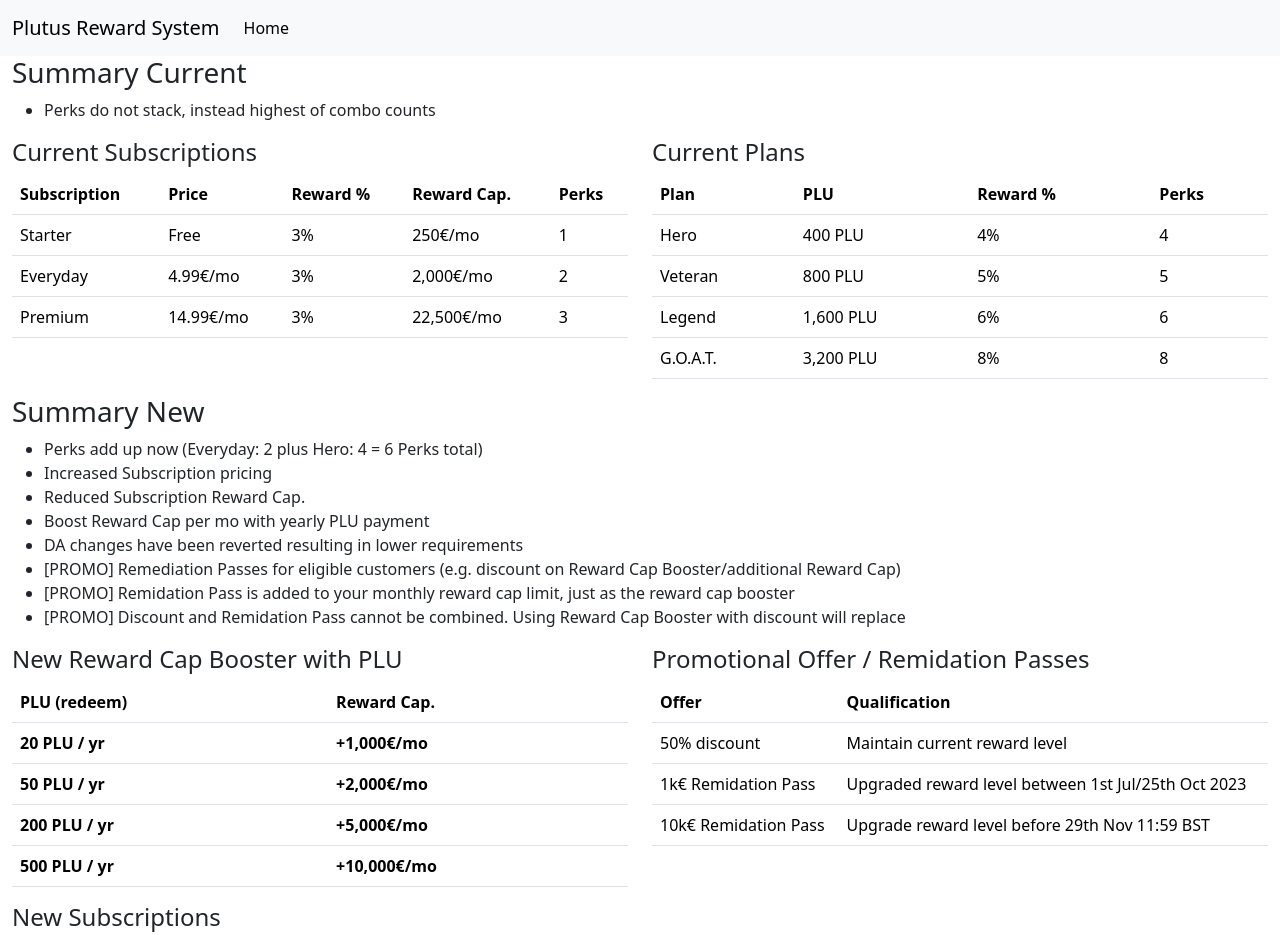
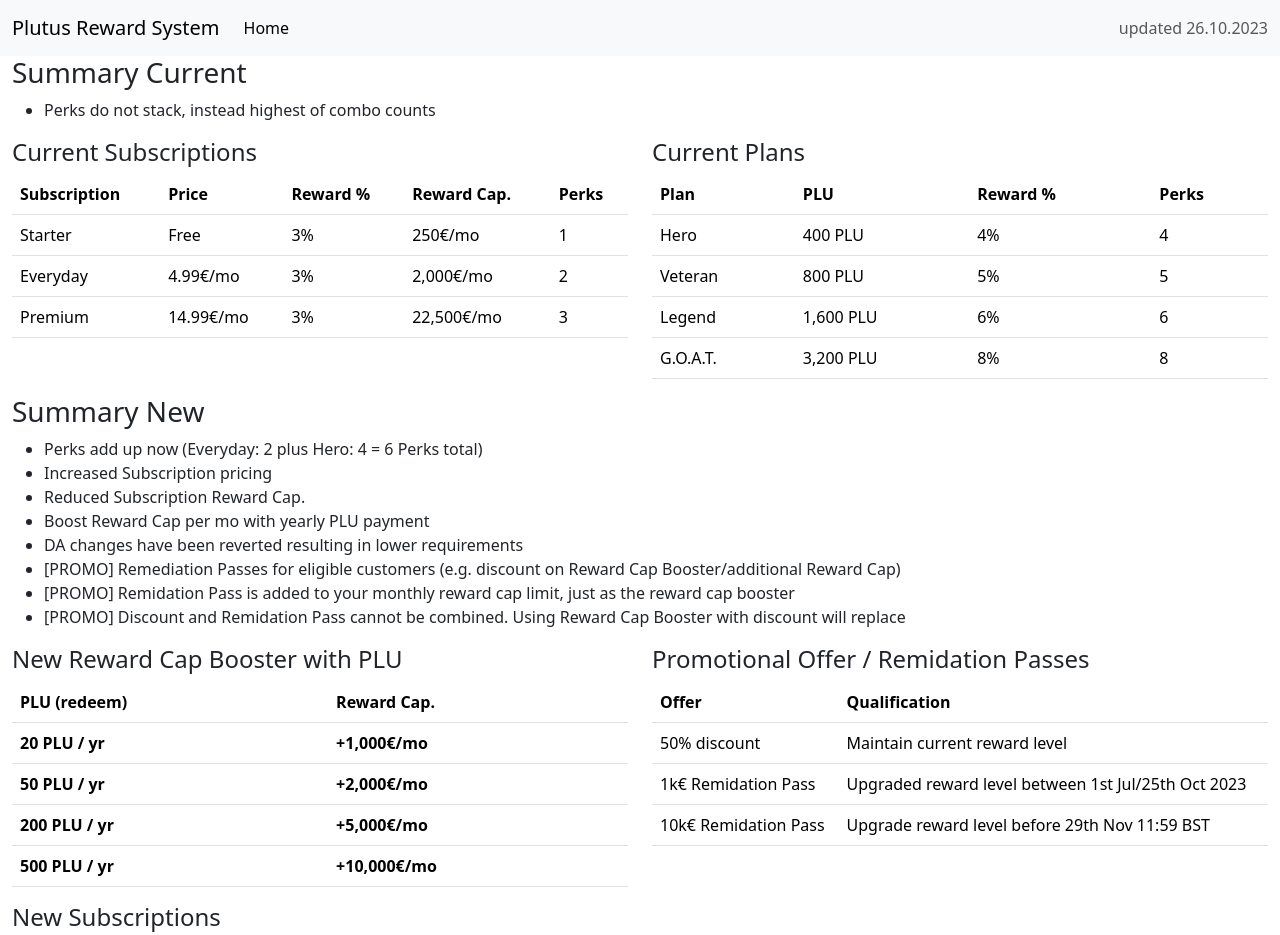
Before and after one commit to redeye2k/redeye2k.github.io, a plain HTML site: page plutus/rewards.html in a window 1280 px wide. Shown: the top 935 px of the page. Drawn offline with nearby package versions, Linux system fonts and the light colour scheme.

Commit message:
added updated info

```diff
--- a/plutus/rewards.html
+++ b/plutus/rewards.html
@@ -28,6 +28,10 @@
             </li>
             -->
           </ul>
+
+          <span class="navbar-text">
+            updated 26.10.2023
+          </span>
         </div>
       </div>
     </nav>
```
